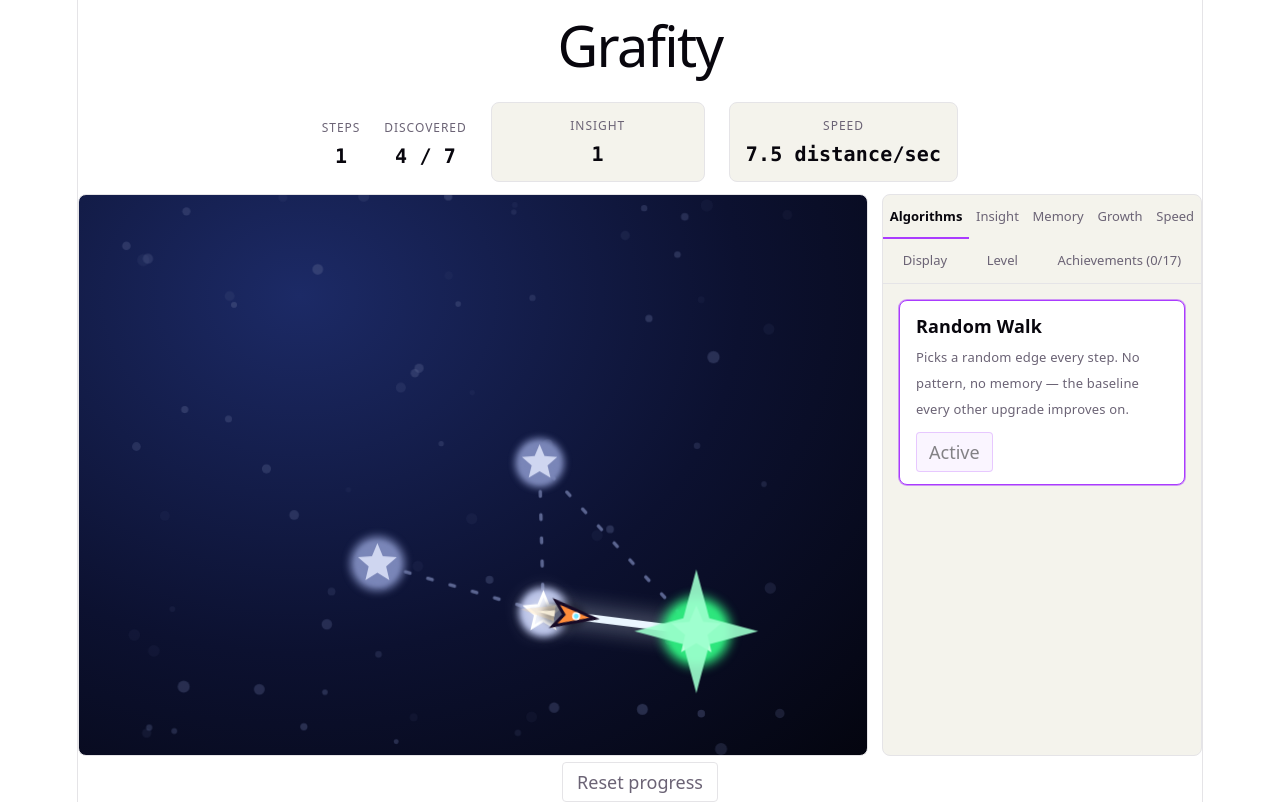
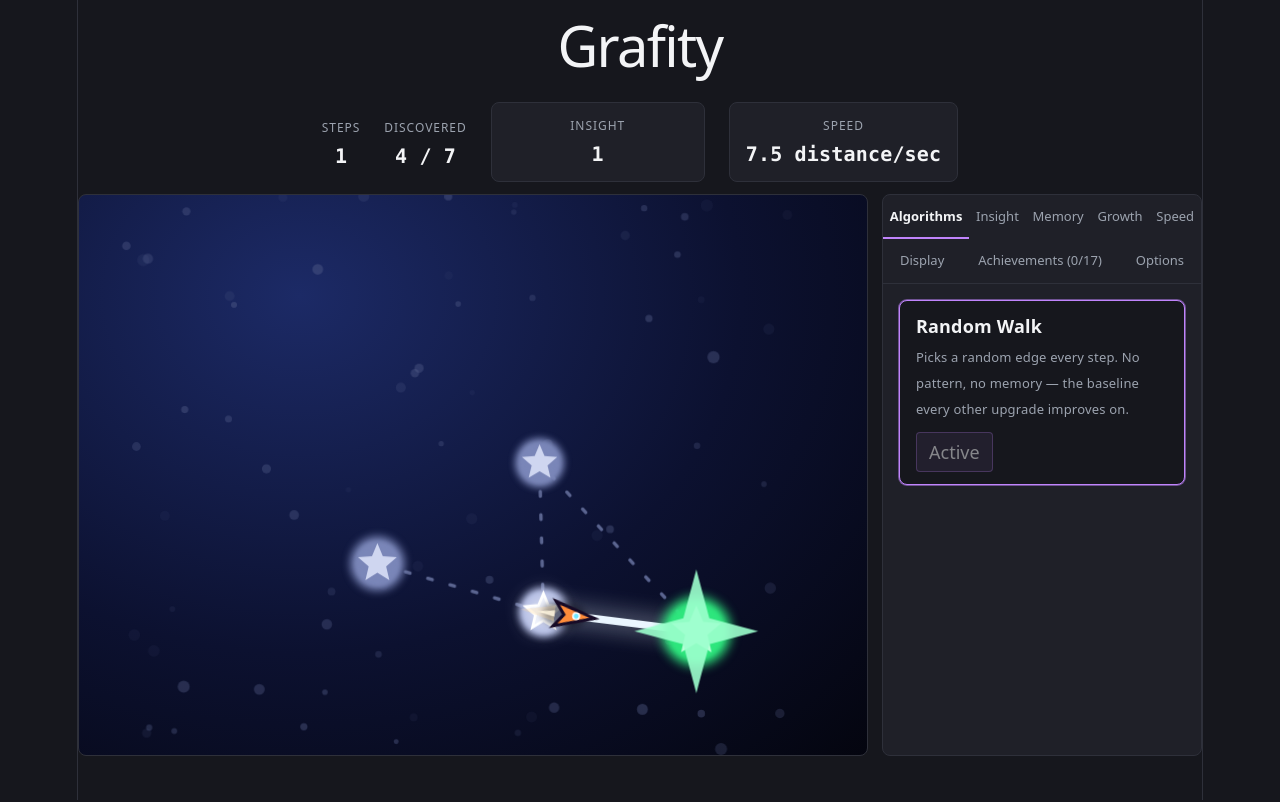
Before and after one commit to felix-hedenstrom/grafity, a React (Vite) app: page / in a window 1280 px wide. Built offline with nearby package versions, Linux system fonts and the light colour scheme.

Commit message:
Added options

```diff
--- a/src/App.tsx
+++ b/src/App.tsx
@@ -1,17 +1,23 @@
 import { useEffect } from 'react'
 import styles from './App.module.css'
 import { AchievementToast } from './components/AchievementToast/AchievementToast'
-import { ResetButton } from './components/Controls/ResetButton'
 import { GraphView } from './components/GraphView/GraphView'
 import { Hud } from './components/Hud/Hud'
 import { Shop } from './components/Shop/Shop'
 import { startGame } from './game'
+import { useProgressionStore } from './store/useProgressionStore'
 
 function App() {
+  const themeMode = useProgressionStore((s) => s.themeMode)
+
   useEffect(() => {
     const handle = startGame()
     return () => handle.stop()
   }, [])
+
+  useEffect(() => {
+    document.documentElement.dataset.theme = themeMode
+  }, [themeMode])
 
   return (
     <main>
@@ -25,7 +31,6 @@ function App() {
           <Shop />
         </div>
       </div>
-      <ResetButton />
       <AchievementToast />
     </main>
   )
--- a/src/components/Controls/ResetButton.tsx
+++ b/src/components/Controls/ResetButton.tsx
@@ -1,4 +1,5 @@
 import { useEffect, useState } from 'react'
+import { withSchedulerSuspended } from '../../game/loop/walkerScheduler'
 import { useAchievementStore } from '../../store/useAchievementStore'
 import { useProgressionStore } from '../../store/useProgressionStore'
 import { useRunStore } from '../../store/useRunStore'
@@ -23,15 +24,19 @@ export function ResetButton() {
       setArmed(true)
       return
     }
-    resetProgress()
-    useRunStore.getState().resetWithNewGraph()
-    resetAchievements()
+    // Suspended so the walker scheduler reconciles once against the final reset state, instead of
+    // reacting mid-reset to a transient mix of new progression + old graph (or vice versa).
+    withSchedulerSuspended(() => {
+      resetProgress()
+      useRunStore.getState().resetWithNewGraph()
+      resetAchievements()
+    })
     setArmed(false)
   }
 
   return (
     <button type="button" className={armed ? styles.confirm : styles.reset} onClick={handleClick}>
-      {armed ? 'Click again to confirm' : 'Reset progress'}
+      {armed ? 'Click again to confirm' : 'Hard reset progress'}
     </button>
   )
 }
--- a/src/components/Shop/Shop.tsx
+++ b/src/components/Shop/Shop.tsx
@@ -1,5 +1,6 @@
 import { useRef, useState } from 'react'
 import { ACHIEVEMENTS } from '../../game/achievements/definitions'
+import { ResetButton } from '../Controls/ResetButton'
 import {
   AMPLIFIER_PERCENT_PER_LEVEL,
   computeDiscoveryRewardPerNode,
@@ -71,7 +72,7 @@ function canAffordOneTime(upgrade: { cost: number; minLevel: number }, owned: bo
   return currencyAmount >= upgrade.cost
 }
 
-const TABS = ['Algorithms', 'Insight', 'Memory', 'Growth', 'Speed', 'Display', 'Level', 'Achievements'] as const
+const TABS = ['Algorithms', 'Insight', 'Memory', 'Growth', 'Speed', 'Display', 'Achievements', 'Options'] as const
 type Tab = (typeof TABS)[number]
 
 /** How many upgrades are currently purchasable in each tab — drives the "(N)" badge, omitted entirely when N is 0. */
@@ -153,7 +154,6 @@ export function Shop() {
         })}
       </div>
       <div className={styles.tabContent}>
-        {activeTab === 'Level' && <LevelTab />}
         {activeTab === 'Algorithms' && <AlgorithmsTab />}
         {activeTab === 'Insight' && <InsightTab />}
         {activeTab === 'Memory' && <MemoryTab />}
@@ -161,15 +161,18 @@ export function Shop() {
         {activeTab === 'Speed' && <SpeedTab />}
         {activeTab === 'Display' && <DisplayTab />}
         {activeTab === 'Achievements' && <AchievementsTab />}
+        {activeTab === 'Options' && <OptionsTab />}
       </div>
     </div>
   )
 }
 
-function LevelTab() {
+function OptionsTab() {
   const graphNodeCount = useProgressionStore((s) => s.graphNodeCount)
   const highestGraphNodeCount = useProgressionStore((s) => s.highestGraphNodeCount)
   const selectLevel = useProgressionStore((s) => s.selectLevel)
+  const themeMode = useProgressionStore((s) => s.themeMode)
+  const toggleTheme = useProgressionStore((s) => s.toggleTheme)
   const resetWithNewGraph = useRunStore((s) => s.resetWithNewGraph)
   const inputRef = useRef<HTMLInputElement>(null)
 
@@ -203,6 +206,25 @@ function LevelTab() {
             Go
           </button>
         </form>
+      </div>
+      <div className={styles.card}>
+        <div className={styles.name}>Display</div>
+        <div className={styles.description}>{themeMode === 'dark' ? 'Dark mode is on.' : 'Light mode is on.'}</div>
+        <button type="button" className={styles.buyButton} onClick={toggleTheme}>
+          {themeMode === 'dark' ? 'Switch to Light mode' : 'Switch to Dark mode'}
+        </button>
+      </div>
+      <div className={styles.card}>
+        <div className={styles.name}>Reset level</div>
+        <div className={styles.description}>Restarts the current level with a fresh graph. Currency and upgrades are untouched.</div>
+        <button type="button" className={styles.buyButton} onClick={() => resetWithNewGraph()}>
+          Reset level
+        </button>
+      </div>
+      <div className={styles.card}>
+        <div className={styles.name}>Hard reset progress</div>
+        <div className={styles.description}>Wipes currency, upgrades, achievements, and the level back to the very start.</div>
+        <ResetButton />
       </div>
     </div>
   )
--- a/src/game/loop/walkerScheduler.ts
+++ b/src/game/loop/walkerScheduler.ts
@@ -39,6 +39,7 @@ let celebrationTimer: TimerId
 let lastSeenGraph: Graph | null = null
 let lastSeenStrategyId: string | null = null
 let lastSeenHasWalker2 = false
+let suspended = false
 
 function buildSpeedProgression(progression: ReturnType<typeof useProgressionStore.getState>): SpeedProgression {
   return {
@@ -398,7 +399,22 @@ function startCelebrationTimer(): void {
   }, CELEBRATION_HOLD_MS)
 }
 
+/**
+ * Runs fn with reconcile() disabled, then reconciles once at the end against the final state.
+ * Used when a caller needs to mutate both useRunStore and useProgressionStore (e.g. a hard
+ * reset) — without this, reconcile would fire synchronously inside the first set() call and see
+ * a transient, inconsistent mix of new-progression/old-graph (or vice versa), scheduling walker
+ * timers against state that's about to be discarded by the second call.
+ */
+export function withSchedulerSuspended(fn: () => void): void {
+  suspended = true
+  fn()
+  suspended = false
+  reconcile()
+}
+
 function reconcile(): void {
+  if (suspended) return
   const runState = useRunStore.getState()
   const progression = useProgressionStore.getState()
 
--- a/src/index.css
+++ b/src/index.css
@@ -1,15 +1,18 @@
+/* Dark is the default — the stored theme preference (see useProgressionStore's
+   themeMode, applied as this attribute by App.tsx) is authoritative over OS
+   preference, so there's no @media (prefers-color-scheme) fallback here. */
 :root {
-  --text: #6b6375;
-  --text-h: #08060d;
-  --bg: #fff;
-  --border: #e5e4e7;
-  --code-bg: #f4f3ec;
-  --accent: #aa3bff;
-  --accent-bg: rgba(170, 59, 255, 0.1);
-  --accent-border: rgba(170, 59, 255, 0.5);
-  --social-bg: rgba(244, 243, 236, 0.5);
+  --text: #9ca3af;
+  --text-h: #f3f4f6;
+  --bg: #16171d;
+  --border: #2e303a;
+  --code-bg: #1f2028;
+  --accent: #c084fc;
+  --accent-bg: rgba(192, 132, 252, 0.15);
+  --accent-border: rgba(192, 132, 252, 0.5);
+  --social-bg: rgba(47, 48, 58, 0.5);
   --shadow:
-    rgba(0, 0, 0, 0.1) 0 10px 15px -3px, rgba(0, 0, 0, 0.05) 0 4px 6px -2px;
+    rgba(0, 0, 0, 0.4) 0 10px 15px -3px, rgba(0, 0, 0, 0.25) 0 4px 6px -2px;
 
   --sans: system-ui, 'Segoe UI', Roboto, sans-serif;
   --heading: system-ui, 'Segoe UI', Roboto, sans-serif;
@@ -17,7 +20,7 @@
 
   font: 18px/145% var(--sans);
   letter-spacing: 0.18px;
-  color-scheme: light dark;
+  color-scheme: dark;
   color: var(--text);
   background: var(--bg);
   font-synthesis: none;
@@ -30,24 +33,23 @@
   }
 }
 
-@media (prefers-color-scheme: dark) {
-  :root {
-    --text: #9ca3af;
-    --text-h: #f3f4f6;
-    --bg: #16171d;
-    --border: #2e303a;
-    --code-bg: #1f2028;
-    --accent: #c084fc;
-    --accent-bg: rgba(192, 132, 252, 0.15);
-    --accent-border: rgba(192, 132, 252, 0.5);
-    --social-bg: rgba(47, 48, 58, 0.5);
-    --shadow:
-      rgba(0, 0, 0, 0.4) 0 10px 15px -3px, rgba(0, 0, 0, 0.25) 0 4px 6px -2px;
-  }
+:root[data-theme='light'] {
+  --text: #6b6375;
+  --text-h: #08060d;
+  --bg: #fff;
+  --border: #e5e4e7;
+  --code-bg: #f4f3ec;
+  --accent: #aa3bff;
+  --accent-bg: rgba(170, 59, 255, 0.1);
+  --accent-border: rgba(170, 59, 255, 0.5);
+  --social-bg: rgba(244, 243, 236, 0.5);
+  --shadow:
+    rgba(0, 0, 0, 0.1) 0 10px 15px -3px, rgba(0, 0, 0, 0.05) 0 4px 6px -2px;
+  color-scheme: light;
+}
 
-  #social .button-icon {
-    filter: invert(1) brightness(2);
-  }
+:root:not([data-theme='light']) #social .button-icon {
+  filter: invert(1) brightness(2);
 }
 
 #root {
--- a/src/store/useProgressionStore.ts
+++ b/src/store/useProgressionStore.ts
@@ -52,6 +52,8 @@ interface ProgressionState {
   exitBonusLevel: number
   /** Whether the minimap is currently shown — only meaningful once 'minimap' is in purchasedUpgradeIds; toggled freely afterward, no re-purchase needed. */
   minimapEnabled: boolean
+  /** Display preference, independent of OS settings — defaults to dark. */
+  themeMode: 'dark' | 'light'
   earnCurrency: (amount: number) => void
   purchaseUpgrade: (upgradeId: string) => boolean
   purchaseMomentumLevel: () => boolean
@@ -71,6 +73,7 @@ interface ProgressionState {
   purchaseClarity: () => boolean
   purchaseMinimap: () => boolean
   toggleMinimap: () => void
+  toggleTheme: () => void
   setActiveStrategy: (strategyId: string) => void
   /** Jumps the current level to any size from STARTING_GRAPH_NODE_COUNT up to highestGraphNodeCount — a no-op outside that range. Solving from a lower level climbs back up normally and will eventually pass the old high again. */
   selectLevel: (nodeCount: number) => void
@@ -107,6 +110,7 @@ export const useProgressionStore = create<ProgressionState>()(
       revisitBonusLevel: 0,
       exitBonusLevel: 0,
       minimapEnabled: true,
+      themeMode: 'dark',
 
       earnCurrency: (amount) => set((state) => ({ currency: earn(state.currency, amount) })),
 
@@ -315,6 +319,8 @@ export const useProgressionStore = create<ProgressionState>()(
 
       toggleMinimap: () => set((state) => ({ minimapEnabled: !state.minimapEnabled })),
 
+      toggleTheme: () => set((state) => ({ themeMode: state.themeMode === 'dark' ? 'light' : 'dark' })),
+
       setActiveStrategy: (strategyId) => {
         const state = get()
         if (!isOwnedStrategy(strategyId, state.purchasedUpgradeIds)) return
@@ -344,6 +350,7 @@ export const useProgressionStore = create<ProgressionState>()(
           revisitBonusLevel: 0,
           exitBonusLevel: 0,
           minimapEnabled: true,
+          themeMode: 'dark',
         }),
     }),
     {
```
